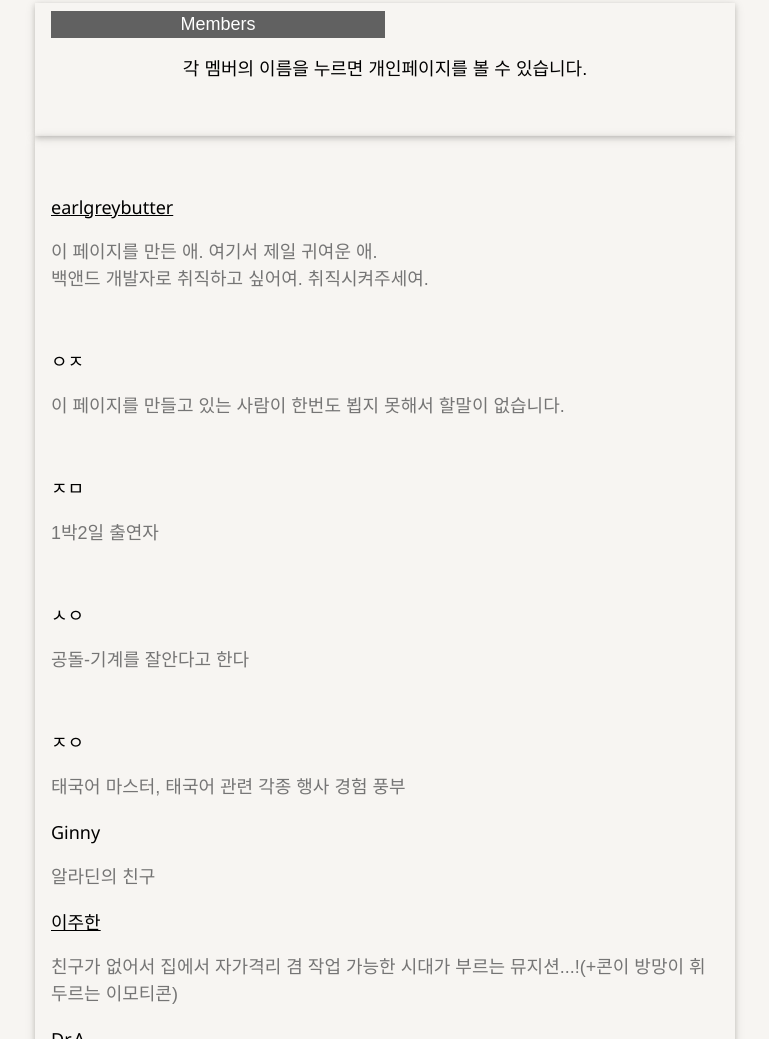
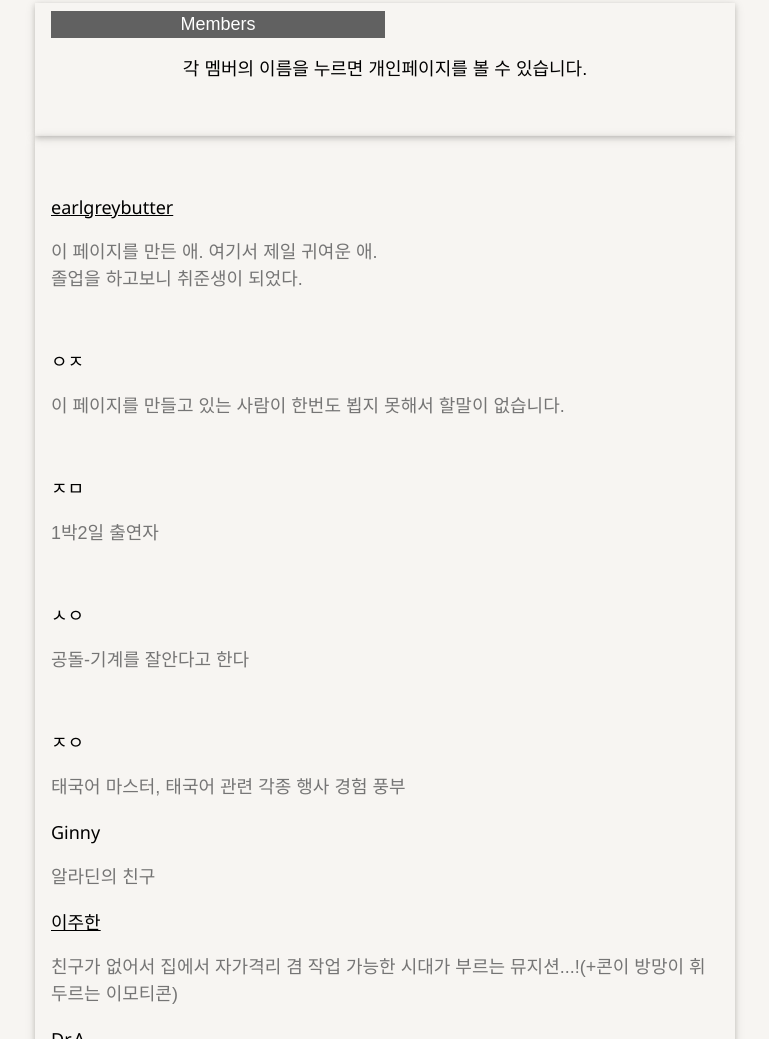
Before and after one commit to earlgreybutter/contrabass, a plain HTML site: page index.html in a window 1280 px wide. Shown: the part 1764-2803 px from the top of the page, without its empty margins (255-1024 px from the left). Drawn offline with Linux system fonts and the light colour scheme; a web font is replaced by a local one.

Commit message:
Update index.html

```diff
--- a/index.html
+++ b/index.html
@@ -128,7 +128,7 @@ body, html {
 
     <div id="Eat" class="w3-container menu w3-padding-48 w3-card">
       <h5><a href="https://earlgreybutter.github.io/" title="W3.CSS" target="_blank" class="w3-hover-text-green">earlgreybutter</a></h5>
-      <p class="w3-text-grey">이 페이지를 만든 애. 여기서 제일 귀여운 애.<br>백앤드 개발자로 취직하고 싶어여. 취직시켜주세여.</p><br>
+      <p class="w3-text-grey">이 페이지를 만든 애. 여기서 제일 귀여운 애.<br>졸업을 하고보니 취준생이 되었다.</p><br>
 
       <h5>ㅇㅈ</h5>
       <p class="w3-text-grey">이 페이지를 만들고 있는 사람이 한번도 뵙지 못해서 할말이 없습니다. </p><br>
```
